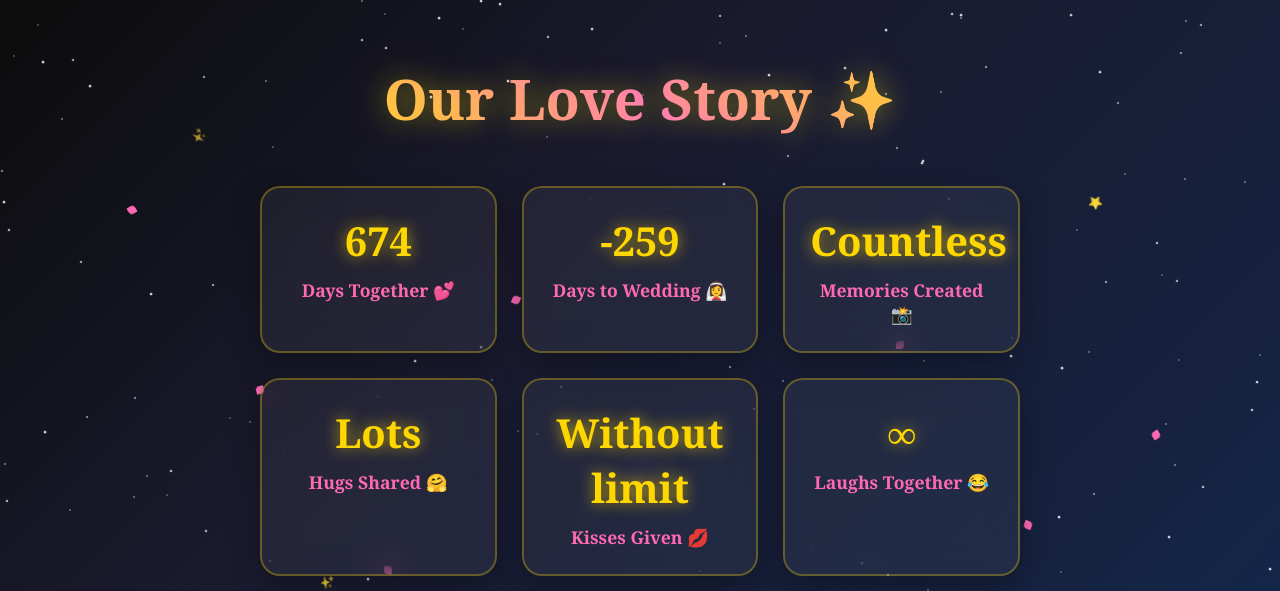
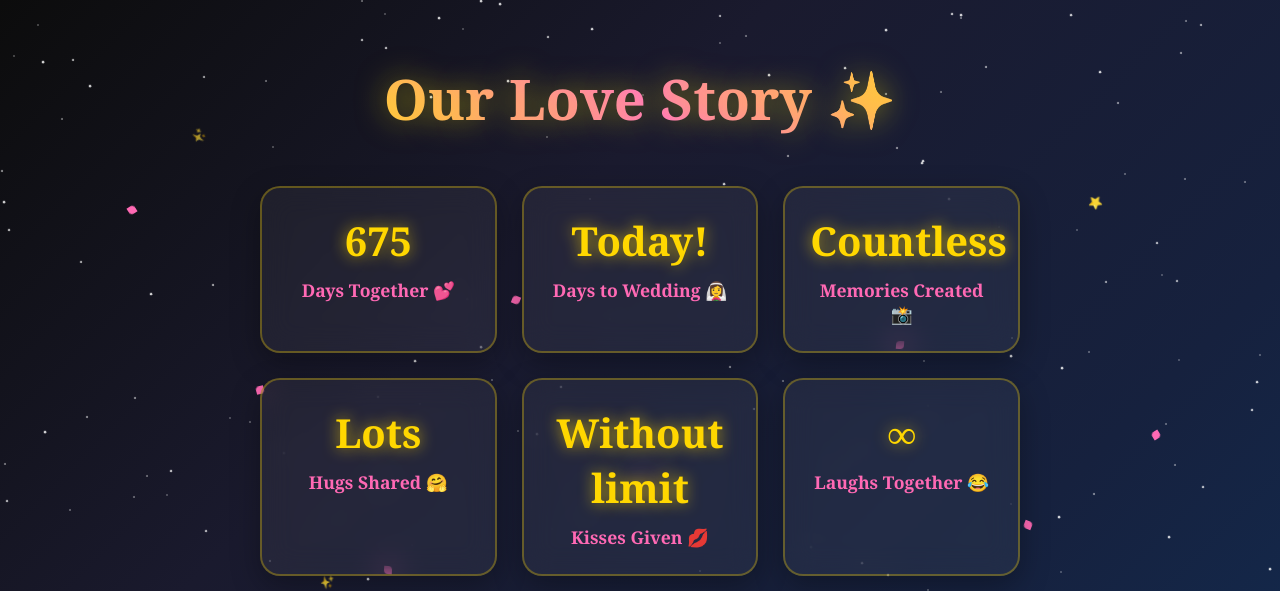
Before and after one commit to kajalkapadiya/surprise-project, a Flask app: page /final in a window 1280 px wide. Shown: the top 591 px of the page. Run offline with Flask 3, Linux system fonts and the light colour scheme.

Commit message:
Updated calculateDays function

```diff
--- a/flask_frontend/templates/final.html
+++ b/flask_frontend/templates/final.html
@@ -450,17 +450,45 @@
 
     <script>
         // Calculate days together (from Nov 16, 2023)
+        // function calculateDays() {
+        //     const startDate = new Date('2023-11-16');
+        //     const weddingDate = new Date('2025-01-05');
+        //     const today = new Date();
+
+        //     const daysTogether = Math.floor((today - startDate) / (1000 * 60 * 60 * 24));
+        //     const daysToWedding = Math.floor((weddingDate - today) / (1000 * 60 * 60 * 24));
+
+        //     document.getElementById('daysTogether').textContent = daysTogether;
+        //     document.getElementById('daysToWedding').textContent = daysToWedding;
+        // }
+
         function calculateDays() {
-            const startDate = new Date('2023-11-16');
-            const weddingDate = new Date('2025-01-05');
-            const today = new Date();
+            // Use local date constructor: new Date(year, monthIndex, day)
+            // monthIndex is 0-based (0 = Jan, 10 = Nov)
+            const startDate = new Date(2023, 10, 16);   // Nov 16, 2023
+            const weddingDate = new Date(2025, 0, 5);   // Jan 5, 2025
 
-            const daysTogether = Math.floor((today - startDate) / (1000 * 60 * 60 * 24));
-            const daysToWedding = Math.floor((weddingDate - today) / (1000 * 60 * 60 * 24));
+            // Today's local date at midnight (no time-of-day)
+            const now = new Date();
+            const today = new Date(now.getFullYear(), now.getMonth(), now.getDate());
 
+            const msPerDay = 24 * 60 * 60 * 1000;
+
+            // daysTogether: inclusive count (so on start date => 1)
+            let daysTogether = Math.floor((today - startDate) / msPerDay) + 1;
+            if (daysTogether < 0) daysTogether = 0; // not started yet
+
+            // daysToWedding: days remaining (0 if wedding is today or already passed)
+            // use Math.ceil so partial days count as "1 day left" until midnight
+            let daysToWedding = Math.ceil((weddingDate - today) / msPerDay);
+            if (daysToWedding < 0) daysToWedding = 0;
+
+            // Optional display tweak: show "Today!" when wedding is today
             document.getElementById('daysTogether').textContent = daysTogether;
-            document.getElementById('daysToWedding').textContent = daysToWedding;
+            document.getElementById('daysToWedding').textContent =
+                daysToWedding === 0 ? 'Today!' : daysToWedding;
         }
+
 
         // Animate counting up
         function animateCounter(element, target) {
```
